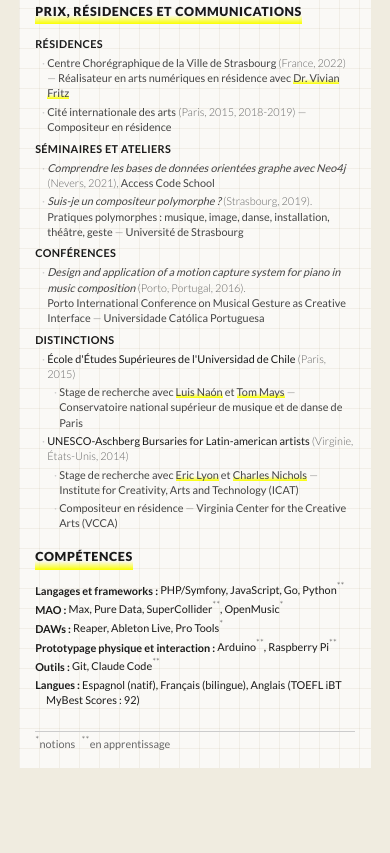
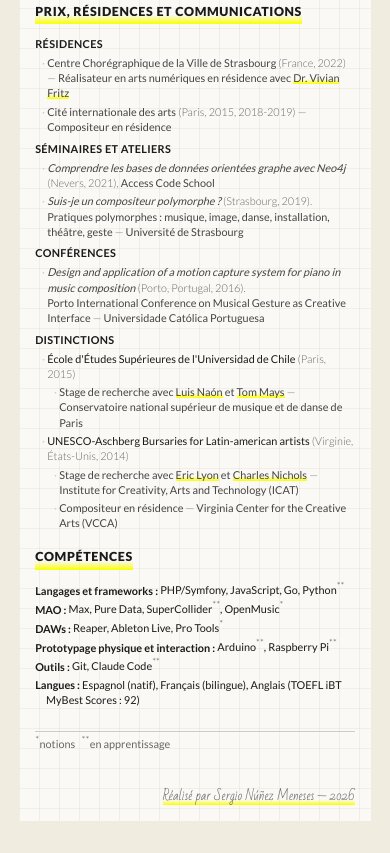
Before and after one commit to sergio-nunez-meneses/web-cv, a plain HTML site: page index.html in a window 390 px wide. Shown: the part 1384-2237 px from the top of the page. Before the commit the page ends 2184 px from the top, so only its background shows below. Drawn offline with Linux system fonts and the light colour scheme.

Commit message:
:lipstick: Ajout du footer avec signature & Intégration de la police Bad Script
Co-Authored-By: Claude Sonnet 4.6 <noreply@anthropic.com>

```diff
--- a/index.html
+++ b/index.html
@@ -10,7 +10,7 @@
   <meta property="og:description" content="Compositeur et développeur full stack.">
   <meta property="og:type" content="website">
   <link rel="icon" href="public/favicon.svg" type="image/svg+xml">
-  <link rel="stylesheet" href="public/css/style.css">
+<link rel="stylesheet" href="public/css/style.css">
 </head>
 <body>
   <main class="cv">
@@ -367,6 +367,11 @@
       </p>
     </section>
 
+    <footer class="cv__footer">
+      <p class="cv__signature item__highlight">Réalisé par Sergio Núñez Meneses — <span class="cv__year"></span></p>
+    </footer>
+
   </main>
+  <script src="public/js/script.js"></script>
 </body>
 </html>
--- a/public/css/fonts.css
+++ b/public/css/fonts.css
@@ -1,4 +1,12 @@
 /* === Polices locales ======================================== */
+@font-face {
+  font-family:  'Bad Script';
+  font-style:   normal;
+  font-weight:  400;
+  font-display: swap;
+  src:          url('../fonts/bad-script-400.woff2') format('woff2');
+}
+
 @font-face {
   font-family:  'Lato';
   font-style:   normal;
--- a/public/css/style.css
+++ b/public/css/style.css
@@ -131,7 +131,8 @@ address {
 .cv__profession.item__highlight,
 .internships__item .item__highlight,
 .jobs__item .item__highlight,
-.awards__item .item__highlight {
+.awards__item .item__highlight,
+.cv__signature.item__highlight {
   background-size:     100% 5px;
 }
 
@@ -154,7 +155,8 @@ address {
     "training internships"
     "jobs     jobs"
     "awards   awards"
-    "skills   skills";
+    "skills   skills"
+    "footer   footer";
   column-gap:            var(--sp-xl);
   row-gap:               var(--sp-lg);
 }
@@ -166,6 +168,7 @@ address {
 .cv__jobs        { grid-area: jobs; }
 .cv__awards      { grid-area: awards; }
 .cv__skills      { grid-area: skills; }
+.cv__footer      { grid-area: footer; }
 
 /* === 6. En-tête ============================================= */
 .cv__header {
@@ -379,7 +382,21 @@ address {
   margin-right: -0.1rem;
 }
 
-/* === 12. Impression ========================================= */
+/* === 12. Pied de page ======================================= */
+.cv__footer {
+  display: flex;
+  justify-content: end;
+  margin-top: var(--sp-lg);
+}
+
+.cv__signature {
+  font-family: var(--font-signature);
+  font-size:   var(--fs-section);
+  font-weight: var(--fw-normal);
+  color:       var(--color-text-meta);
+}
+
+/* === 13. Impression ========================================= */
 @media print {
   body {
     background: white;
@@ -405,7 +422,7 @@ address {
   }
 }
 
-/* === 13. Design responsive ================================== */
+/* === 14. Design responsive ================================== */
 @media (min-width: 768px) and (max-width: 820px) {
   .training__list .item__subtitle {
     text-align: unset;
@@ -427,7 +444,8 @@ address {
       "internships internships"
       "jobs        jobs"
       "awards      awards"
-      "skills      skills";
+      "skills      skills"
+      "footer      footer";
     /*
       * valeurs verticales :
       * - deux points : (600, 36.912px) et (768, 52.913px)
@@ -456,7 +474,8 @@ address {
       "internships"
       "jobs"
       "awards"
-      "skills";
+      "skills"
+      "footer";
     padding: 1rem;
   }
 
@@ -495,7 +514,8 @@ address {
       "internships internships"
       "jobs        jobs"
       "awards      awards"
-      "skills      skills";
+      "skills      skills"
+      "footer      footer";
   }
 
   .cv__personal {
--- a/public/css/vars.css
+++ b/public/css/vars.css
@@ -1,8 +1,9 @@
 /* === Variables ============================================== */
 :root {
   /* Typographie */
-  --font-heading: 'Lato', Georgia, 'Times New Roman', serif;
-  --font-body:    'Lato', 'Helvetica Neue', Arial, Helvetica, sans-serif;
+  --font-heading:   'Lato', Georgia, 'Times New Roman', serif;
+  --font-body:      'Lato', 'Helvetica Neue', Arial, Helvetica, sans-serif;
+  --font-signature: 'Bad Script', cursive;
 
   /* Graisses Lato */
   --fw-thin:   100;
--- /dev/null
+++ b/public/js/script.js
@@ -0,0 +1,3 @@
+document.addEventListener('DOMContentLoaded', function () {
+  document.querySelector('.cv__year').textContent = String(new Date().getFullYear());
+});
```
Also changed, not shown: public/fonts/bad-script-400.woff2 (added).
